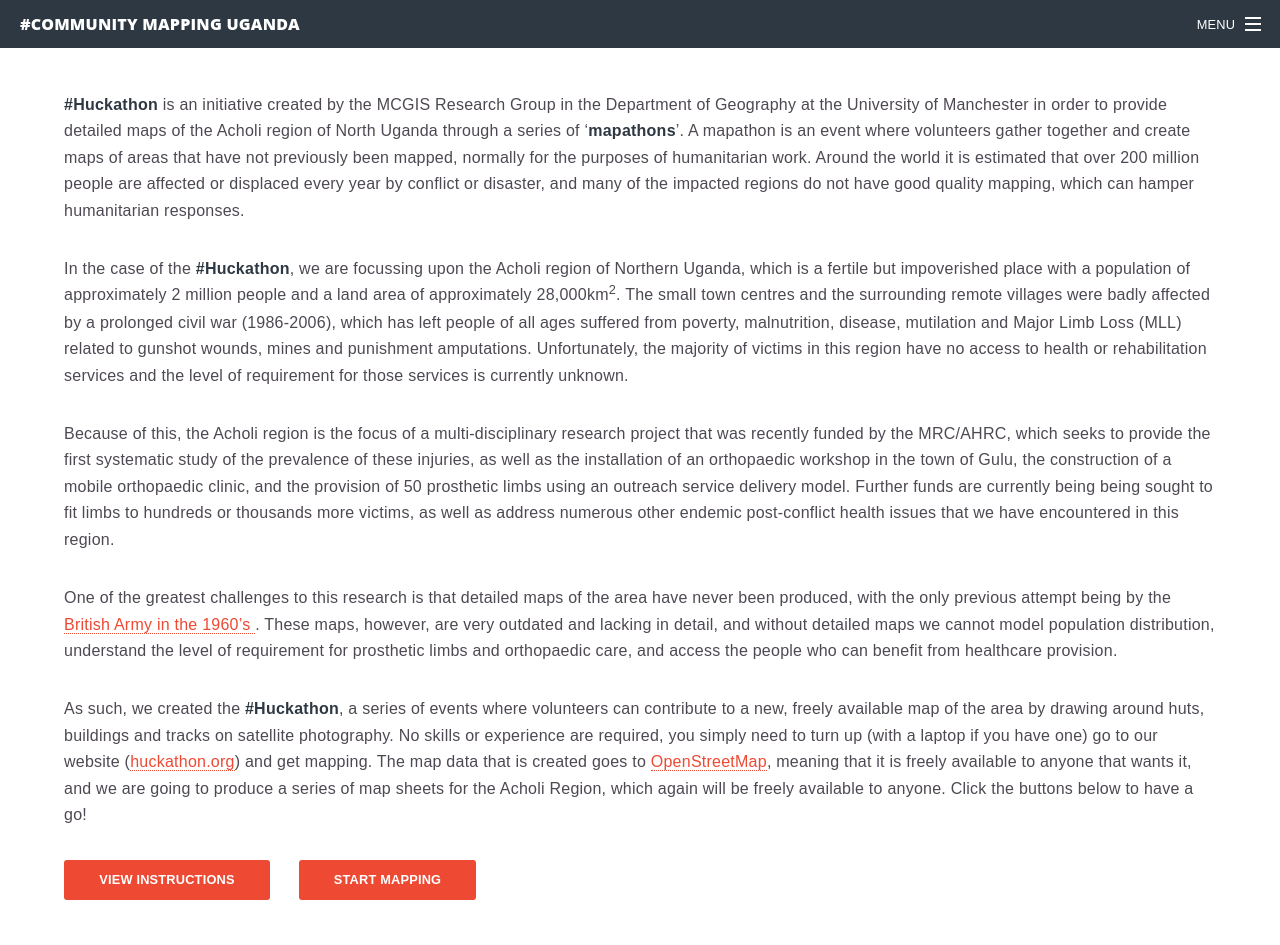
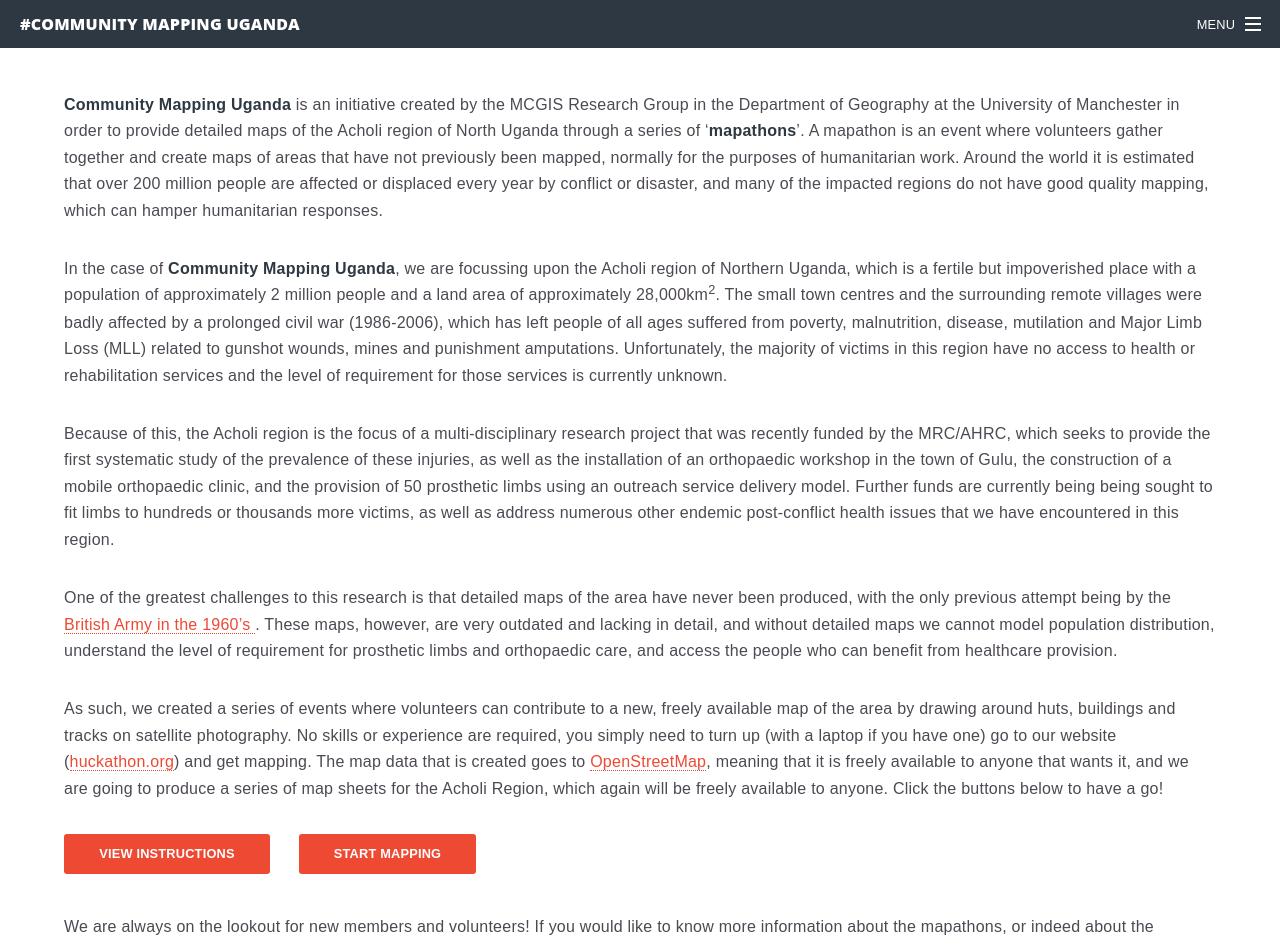
Before and after one commit to jonnyhuck/huckathon.org, a Jekyll site: the page built from about.md, in a window 1280 px wide and 1400 px high, scrolled down 357 px. Shown: the top 945 px of the window. Built offline with Jekyll 4.4.1, drawn with Linux system fonts in a browser that asks for light colours; some of the changed text lies outside the part shown.

Commit message:
started migration to CMU

```diff
--- a/_layouts/landing.html
+++ b/_layouts/landing.html
@@ -33,7 +33,7 @@
 		<section id="info" class="wrapper style1 special">
 			<div class="inner">
 				<header class="major">
-					<h2>Welcome to the #Huckathon!</h1>
+					<h2>Welcome to Community Mapping Uganda!</h1>
 				</header>
 
       			{{ content }}
--- a/about.md
+++ b/about.md
@@ -1,25 +1,25 @@
 ---
 layout: page
-title: About the &#35;Huckathon
+title: About Community Mapping Uganda
 title2: About
 ---
 
-**#Huckathon** is an initiative created by the MCGIS Research Group in the Department of Geography at the University of Manchester in order to provide detailed maps of the Acholi region of North Uganda through a series of ‘**mapathons**’. A mapathon is an event where volunteers gather together and create maps of areas that have not previously been mapped, normally for the purposes of humanitarian work. Around the world it is estimated that over 200 million people are affected or displaced every year by conflict or disaster, and many of the impacted regions do not have good quality mapping, which can hamper humanitarian responses.
+**Community Mapping Uganda** is an initiative created by the MCGIS Research Group in the Department of Geography at the University of Manchester in order to provide detailed maps of the Acholi region of North Uganda through a series of ‘**mapathons**’. A mapathon is an event where volunteers gather together and create maps of areas that have not previously been mapped, normally for the purposes of humanitarian work. Around the world it is estimated that over 200 million people are affected or displaced every year by conflict or disaster, and many of the impacted regions do not have good quality mapping, which can hamper humanitarian responses.
 
-In the case of the **#Huckathon**, we are focussing upon the Acholi region of Northern Uganda, which is a fertile but impoverished place with a population of approximately 2 million people and a land area of approximately 28,000km<sup>2</sup>. The small town centres and the surrounding remote villages were badly affected by a prolonged civil war (1986-2006), which has left people of all ages suffered from poverty, malnutrition, disease, mutilation and Major Limb Loss (MLL) related to gunshot wounds, mines and punishment amputations. Unfortunately, the majority of victims in this region have no access to health or rehabilitation services and the level of requirement for those services is currently unknown.
+In the case of **Community Mapping Uganda**, we are focussing upon the Acholi region of Northern Uganda, which is a fertile but impoverished place with a population of approximately 2 million people and a land area of approximately 28,000km<sup>2</sup>. The small town centres and the surrounding remote villages were badly affected by a prolonged civil war (1986-2006), which has left people of all ages suffered from poverty, malnutrition, disease, mutilation and Major Limb Loss (MLL) related to gunshot wounds, mines and punishment amputations. Unfortunately, the majority of victims in this region have no access to health or rehabilitation services and the level of requirement for those services is currently unknown.
 
 Because of this, the Acholi region is the focus of a multi-disciplinary research project that was recently funded by the MRC/AHRC, which seeks to provide the first systematic study of the prevalence of these injuries, as well as the installation of an orthopaedic workshop in the town of Gulu, the construction of a mobile orthopaedic clinic, and the provision of 50 prosthetic limbs using an outreach service delivery model. Further funds are currently being being sought to fit limbs to hundreds or thousands more victims, as well as address numerous other endemic post-conflict health issues that we have encountered in this region.
 
 One of the greatest challenges to this research is that detailed maps of the area have never been produced, with the only previous attempt being by the [British Army in the 1960’s ](http://huckathon.org/2018/06/20/os1960.html). These maps, however, are very outdated and lacking in detail, and without detailed maps we cannot model population distribution, understand the level of requirement for prosthetic limbs and orthopaedic care, and access the people who can benefit from healthcare provision.
 
-As such, we created the **#Huckathon**, a series of events where volunteers can contribute to a new, freely available map of the area by drawing around huts, buildings and tracks on satellite photography. No skills or experience are required, you simply need to turn up (with a laptop if you have one) go to our website ([huckathon.org](http://huckathon.org)) and get mapping. The map data that is created goes to [OpenStreetMap](https://openstreetmap.org), meaning that it is freely available to anyone that wants it, and we are going to produce a series of map sheets for the Acholi Region, which again will be freely available to anyone. Click the buttons below to have a go!
+As such, we created a series of events where volunteers can contribute to a new, freely available map of the area by drawing around huts, buildings and tracks on satellite photography. No skills or experience are required, you simply need to turn up (with a laptop if you have one) go to our website ([huckathon.org](http://huckathon.org)) and get mapping. The map data that is created goes to [OpenStreetMap](https://openstreetmap.org), meaning that it is freely available to anyone that wants it, and we are going to produce a series of map sheets for the Acholi Region, which again will be freely available to anyone. Click the buttons below to have a go!
 
 <ul class="actions">
 	<li><a href='#info' class='button special'>View Instructions</a></li>
 	<li><a href='./map.php' class='button special'>Start Mapping</a></li>
 </ul>
 
-The core **#Huckathon** team is **Jonny Huck**, **Cait Robinson**, **Garrett Wolf**, **Patrick Reynolds**, **Chris Perkins** and **Dellen Drake**, though we arealways on the lookout for new members and volunteers! If you would like to know more information about the mapathons, or indeed about the ongoing research into healthcare provision in post-conflict Uganda, then please do not hesitate to contact Dr Jonny Huck
+We are always on the lookout for new members and volunteers! If you would like to know more information about the mapathons, or indeed about the ongoing research into healthcare provision in post-conflict Uganda, then please do not hesitate to contact Dr Jonny Huck
 <script type="text/javascript" language="javascript">
 <!--
 		// Email obfuscator script 2.1 by Tim Williams, University of Arizona
@@ -44,9 +44,9 @@ The core **#Huckathon** team is **Jonny Huck**, **Cait Robinson**, **Garrett Wol
 		  document.write("(<a href='mailto:"+link+"'>" + link +"</a>) ")
 		}
 		//-->
-	</script>at the University of Manchester. To find out about how to join in at the next event keep an eye on our research group Twitter account [@UoM_MCGIS](https://twitter.com/search?q=Uom_MCGIS) or the **#Huckathon** hashtag [#Huckathon](https://twitter.com/hashtag/Huckathon).
+	</script>at the University of Manchester. To find out about how to join in at the next event keep an eye on our research group Twitter account [@UoM_MCGIS](https://twitter.com/search?q=Uom_MCGIS).
 
-In May 2018, the **#Huckathon** team was lucky enough to win the University of Manchester 2018 Making a Difference Award for **Outstanding Contribution to Social Innovation**, the citation for which can be viewed below:
+In May 2018, the team was lucky enough to win the University of Manchester 2018 Making a Difference Award for **Outstanding Contribution to Social Innovation**, the citation for which can be viewed below:
 
 <iframe width="800" height="500" src="https://www.youtube.com/embed/8PlV6k3iG3A?rel=0&amp;showinfo=0" frameborder="0" allow="autoplay; encrypted-media" allowfullscreen></iframe>
 
```
Also changed, not shown: blog.md (+2 -2 lines).
